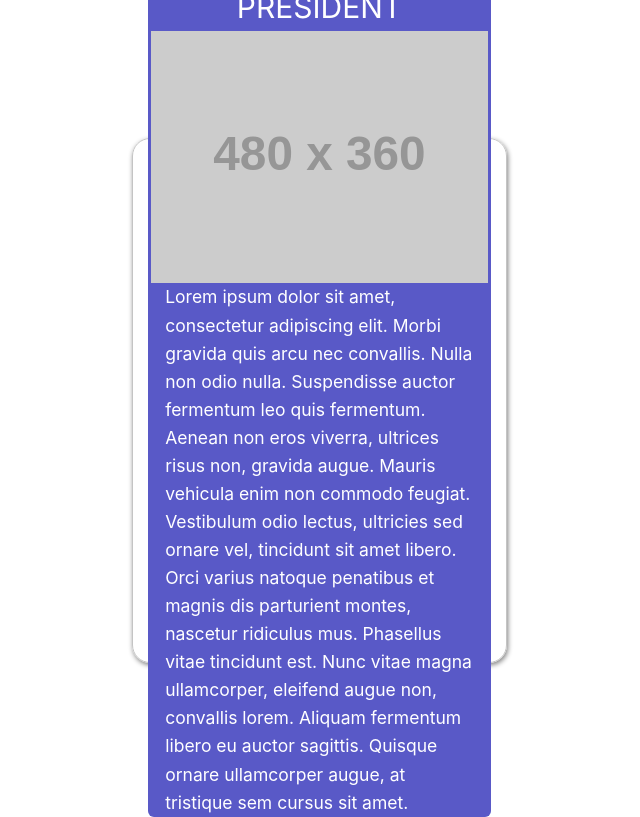
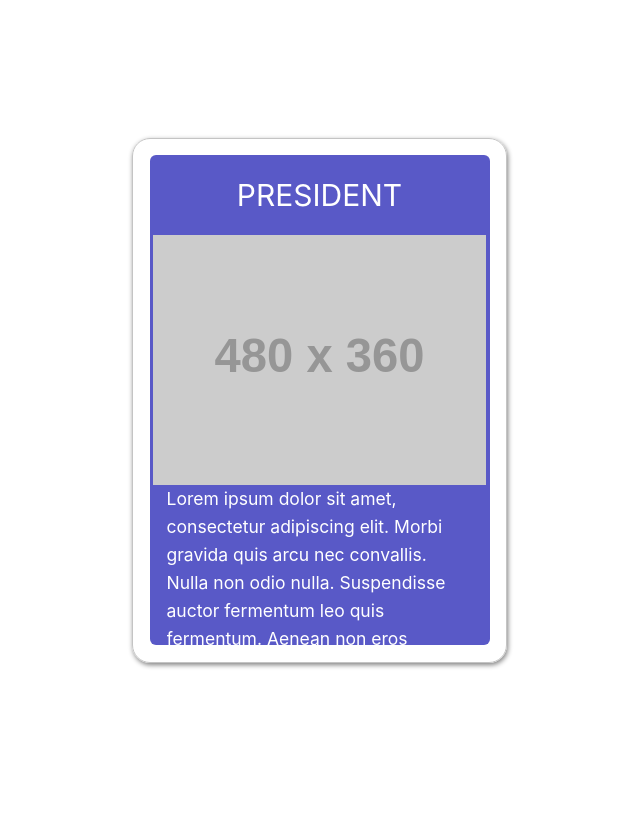
Before and after one commit to GandalfDG/tworooms, a Vue app in the folder tworooms-vue/: page /about in a window 1280 px wide. Shown: the whole page, without its empty margins (133-773 px from the left). Built offline with nearby package versions, Linux system fonts and the light colour scheme.

Commit message:
padding of card

```diff
--- a/tworooms-vue/src/components/GameCard.vue
+++ b/tworooms-vue/src/components/GameCard.vue
@@ -23,6 +23,7 @@ const props = defineProps(["visibility"])
 
 <style>
 .gamecard {
+    box-sizing: border-box;
     display: flex;
     justify-content: center;
     align-items: center;
@@ -31,10 +32,11 @@ const props = defineProps(["visibility"])
     height: 35em;
     max-width: 25em;
     box-shadow: 1px 2px 5px gray;
+    padding:1.1em;
 }
 
 .cardface {
-    margin: 1em;
+    height: 100%;
     display: flex;
     flex-direction: column;
     align-items: center;
```
